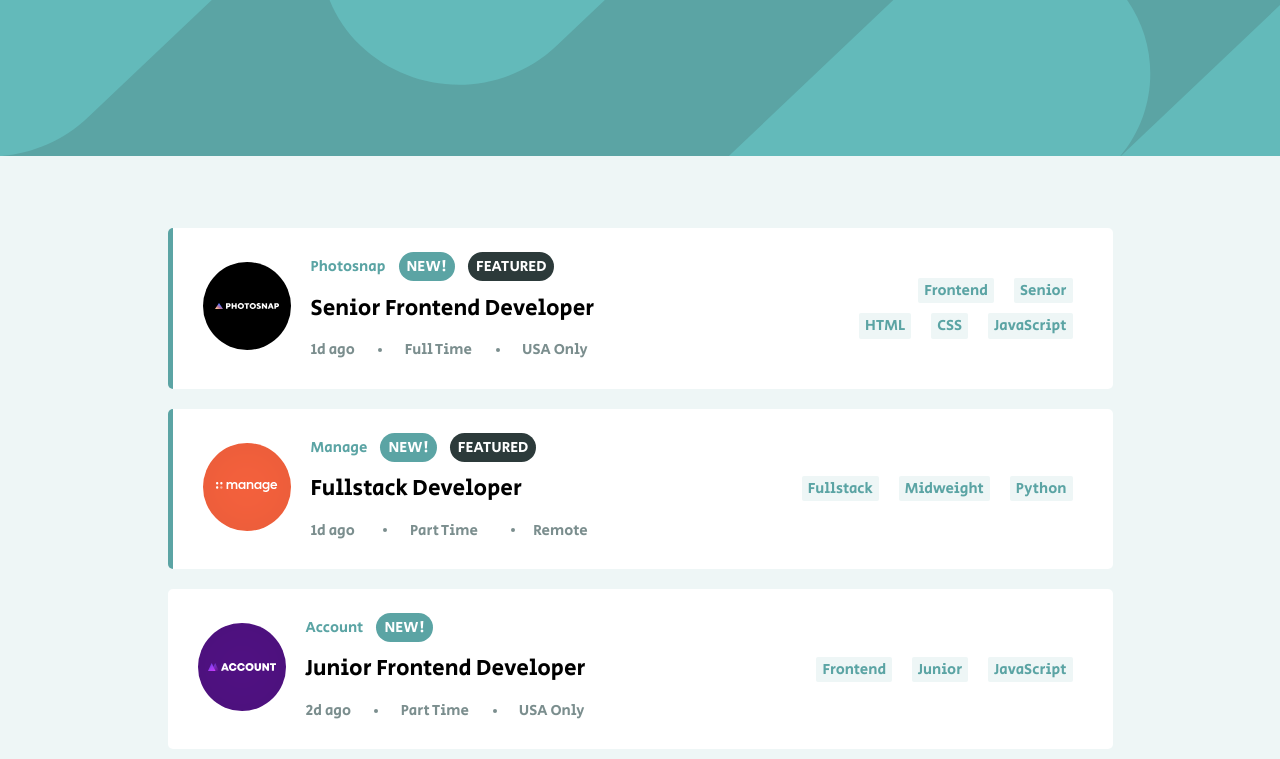
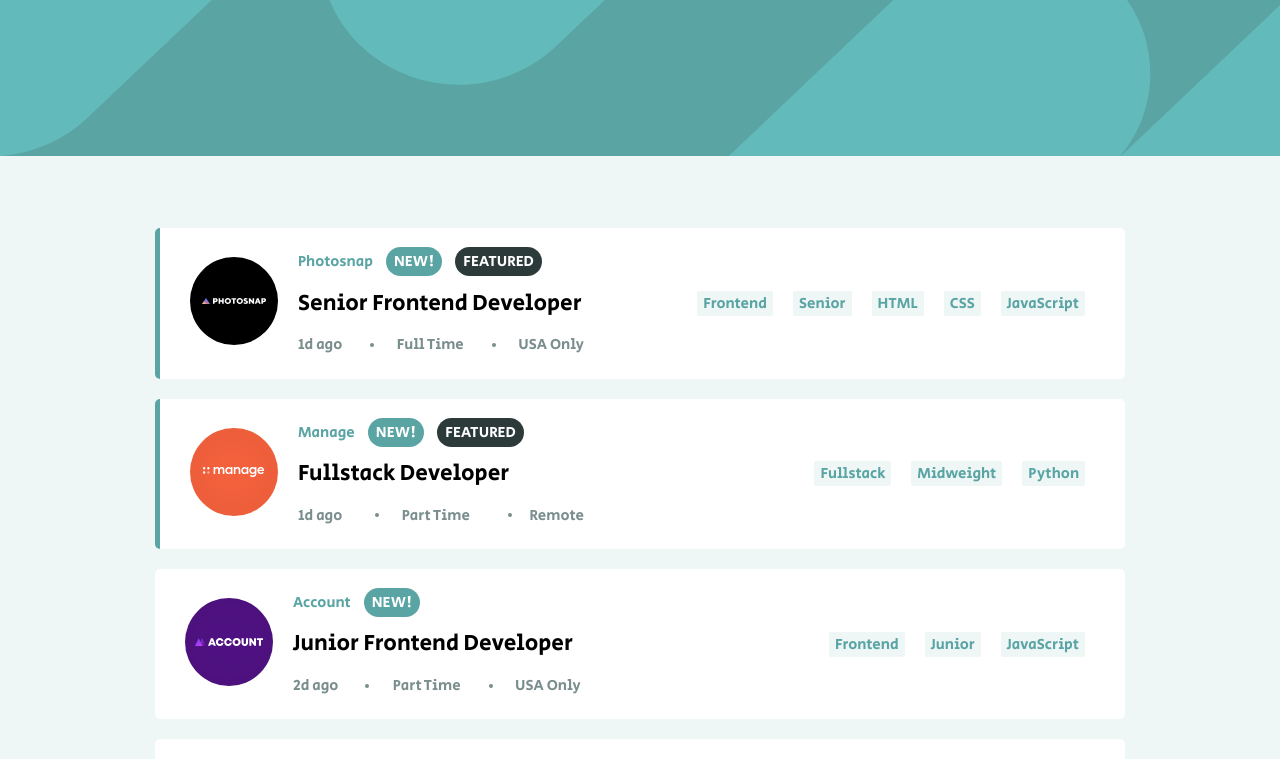
Before and after one commit to mounaimMoussaoui/job-listings-with-filtering, a plain HTML site: page index.html in a window 1280 px wide. Shown: the top 759 px of the page. Drawn offline with Linux system fonts and the light colour scheme.

Commit message:
update style

```diff
--- a/sass/page/_home.scss
+++ b/sass/page/_home.scss
@@ -58,12 +58,12 @@
 }
 
 article.item {
-    width: 75%;
+    width: 77%;
     display: grid;
     place-items: center flex-start;
     grid-template-columns: auto 1fr 1fr;
     background-color: white;
-    padding: 30px;
+    padding: 25px 30px;
     position: relative;
     margin: -50px auto 20px;
     border-radius: 5px;
```
Also changed, not shown: css/main.css.
